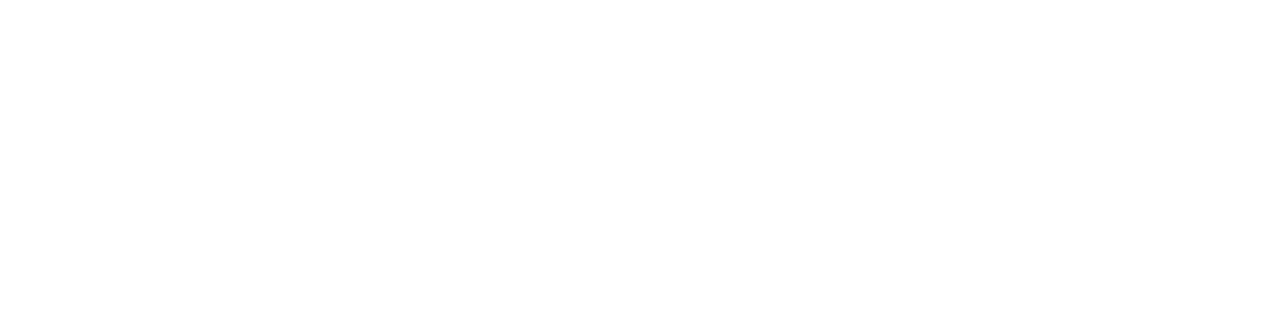
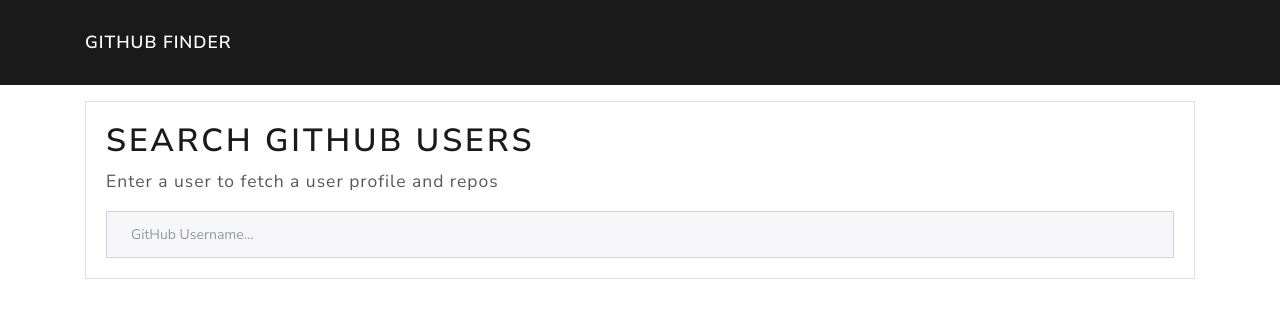
Before and after one commit to alan-nguyen/github-finder, a plain HTML site: page index.html in a window 1280 px wide. Drawn offline with nearby package versions, Linux system fonts and the light colour scheme.

Commit message:
Create main content for UI

```diff
--- a/index.html
+++ b/index.html
@@ -8,9 +8,28 @@
       rel="stylesheet"
       href="https://bootswatch.com/4/lux/bootstrap.min.css"
     />
-    <title>Github Finder</title>
+    <title>GitHub Finder</title>
   </head>
   <body>
+    <nav class="navbar navbar-dark bg-primary mb-3">
+      <div class="container">
+        <a href="#" class="navbar-brand">GitHub Finder</a>
+      </div>
+    </nav>
+    <div class="container searchContainer">
+      <div class="search card card-body">
+        <h1>Search GitHub Users</h1>
+        <p class="lead">Enter a user to fetch a user profile and repos</p>
+        <input
+          type="text"
+          id="searchUser"
+          class="form-control"
+          placeholder="GitHub Username..."
+        />
+      </div>
+      <br />
+      <div id="profile"></div>
+    </div>
     <!-- Bootstrap -->
     <script
       src="https://code.jquery.com/jquery-3.4.1.slim.min.js"
@@ -27,5 +46,9 @@
       integrity="sha384-wfSDF2E50Y2D1uUdj0O3uMBJnjuUD4Ih7YwaYd1iqfktj0Uod8GCExl3Og8ifwB6"
       crossorigin="anonymous"
     ></script>
+
+    <script src="github.js"></script>
+    <script src="ui.js"></script>
+    <script src="app.js"></script>
   </body>
 </html>
```
